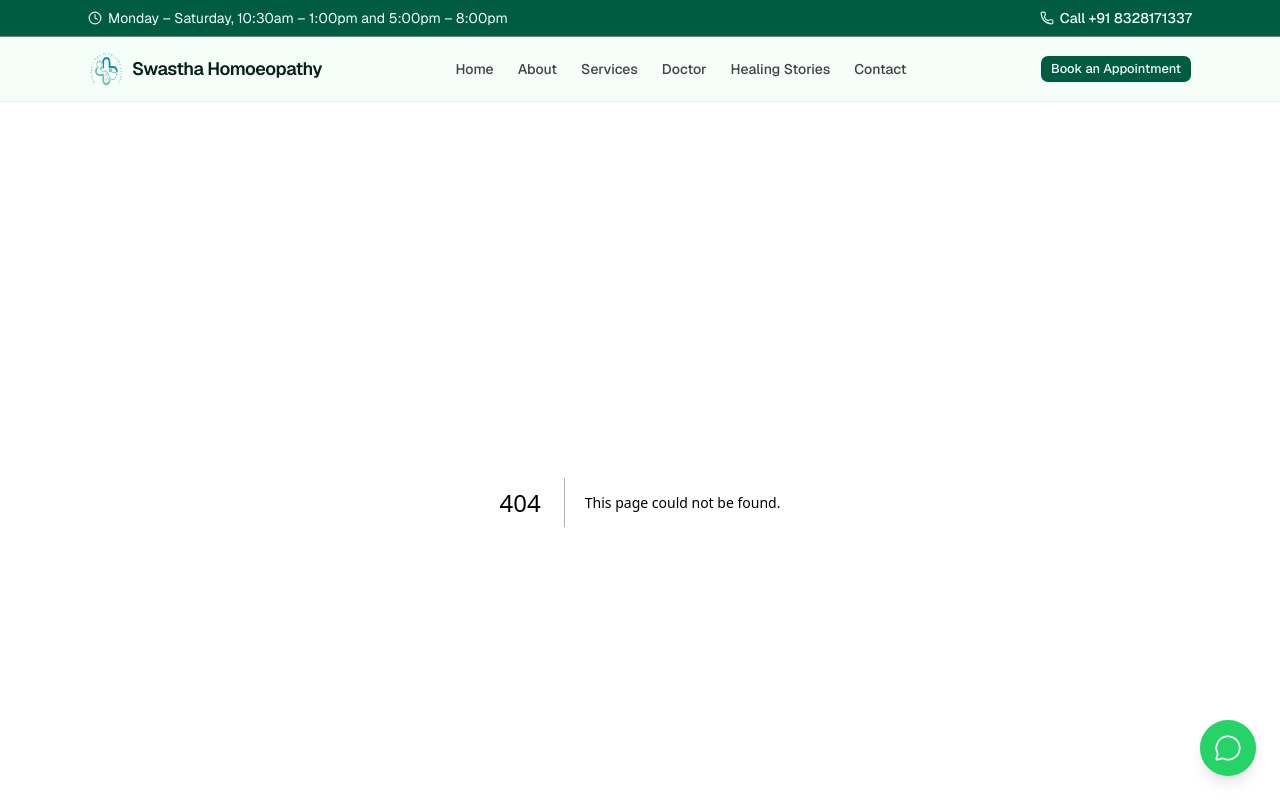
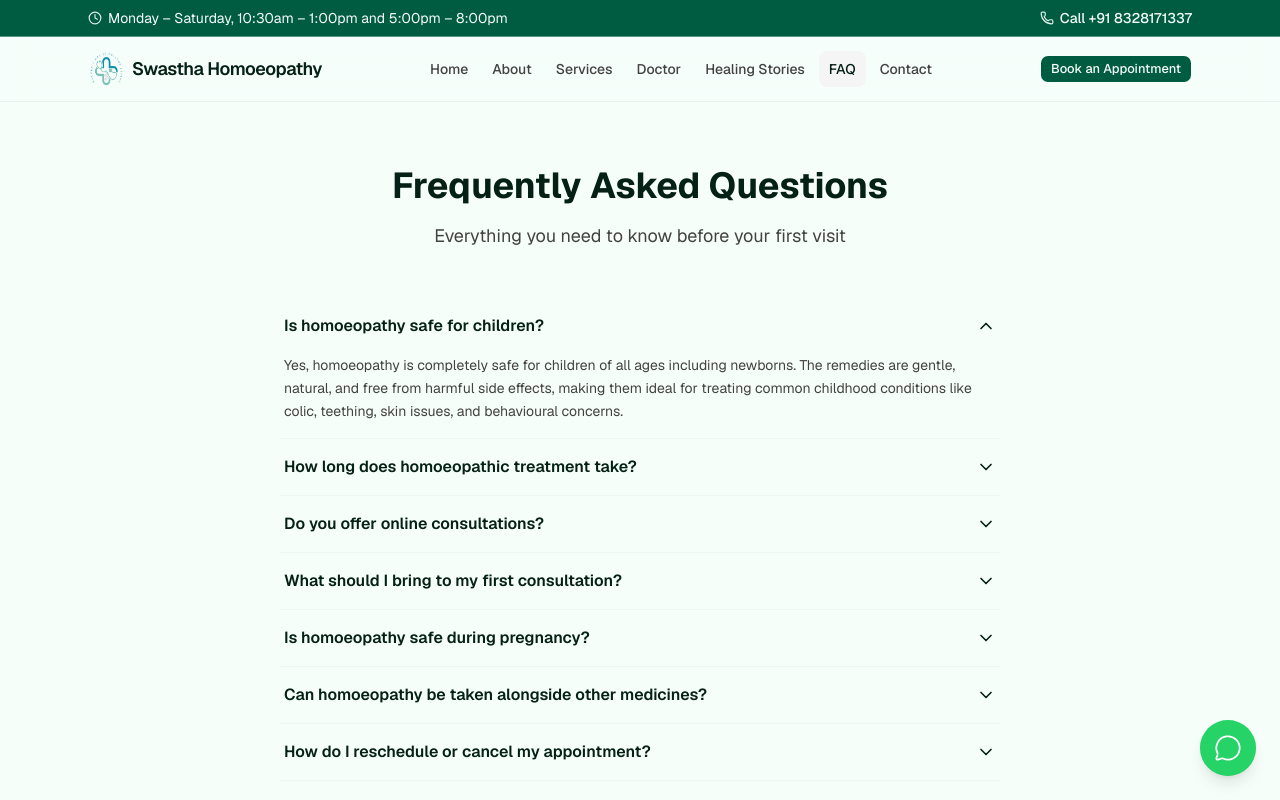
Before and after one commit to tarak162/swastha-homoeo, a Next.js app: page /faq in a window 1280 px wide. Before the commit this address had no page. Shown: the top 800 px of the page. Built offline with nearby package versions, Linux system fonts and the light colour scheme.

Commit message:
added FAQ page

```diff
--- /dev/null
+++ b/src/app/faq/page.tsx
@@ -0,0 +1,104 @@
+import Link from "next/link";
+
+import { Button } from "@/components/ui/button";
+import {
+    Accordion,
+    AccordionContent,
+    AccordionItem,
+    AccordionTrigger,
+} from "@/components/ui/accordion";
+
+export const metadata = {
+    title: "FAQ",
+    description: "Frequently asked questions about Swastha Homoeopathy.",
+};
+
+const faqs = [
+    {
+        id: "q1",
+        question: "Is homoeopathy safe for children?",
+        answer:
+            "Yes, homoeopathy is completely safe for children of all ages including newborns. The remedies are gentle, natural, and free from harmful side effects, making them ideal for treating common childhood conditions like colic, teething, skin issues, and behavioural concerns.",
+    },
+    {
+        id: "q2",
+        question: "How long does homoeopathic treatment take?",
+        answer:
+            "Treatment duration varies depending on the condition, its severity, and how long you have had it. Acute conditions like colds or infections often improve within days. Chronic conditions like skin disorders or digestive issues may take weeks to months for lasting results.",
+    },
+    {
+        id: "q3",
+        question: "Do you offer online consultations?",
+        answer:
+            "Yes, all consultations at Swastha Homoeopathy are conducted online via Google Meet. Simply book your preferred slot and you will receive a meeting link by email.",
+    },
+    {
+        id: "q4",
+        question: "What should I bring to my first consultation?",
+        answer:
+            "For your first consultation, it helps to have any previous medical reports, test results, or prescriptions handy. Be prepared to discuss your complete health history, lifestyle, and current symptoms in detail.",
+    },
+    {
+        id: "q5",
+        question: "Is homoeopathy safe during pregnancy?",
+        answer:
+            "Homoeopathic remedies are generally considered safe during pregnancy as they are highly diluted and natural. Dr. Dhanalakshmi has experience treating pregnancy-related conditions like morning sickness, fatigue, and anxiety with gentle homoeopathic care.",
+    },
+    {
+        id: "q6",
+        question: "Can homoeopathy be taken alongside other medicines?",
+        answer:
+            "In most cases yes. Homoeopathic remedies do not typically interfere with conventional medicines. However, it is important to inform Dr. Dhanalakshmi about all medications you are currently taking so she can personalise your treatment safely.",
+    },
+    {
+        id: "q7",
+        question: "How do I reschedule or cancel my appointment?",
+        answer:
+            "You can easily reschedule or cancel your appointment using the link provided in your booking confirmation email. Alternatively, contact us directly on WhatsApp or phone.",
+    },
+];
+
+export default function FAQPage() {
+    return (
+        <div className="mx-auto max-w-3xl px-4 py-16 sm:px-6">
+            {/* Header */}
+            <div className="mb-12 text-center">
+                <h1 className="font-heading text-3xl font-bold text-foreground sm:text-4xl">
+                    Frequently Asked Questions
+                </h1>
+                <p className="mt-4 text-lg text-muted-foreground">
+                    Everything you need to know before your first visit
+                </p>
+            </div>
+
+            {/* Accordion */}
+            <Accordion type="single" collapsible defaultValue="q1" className="w-full">
+                {faqs.map((faq) => (
+                    <AccordionItem key={faq.id} value={faq.id} className="border-b border-border/40">
+                        <AccordionTrigger className="text-left font-heading font-semibold text-foreground hover:text-primary">
+                            {faq.question}
+                        </AccordionTrigger>
+                        <AccordionContent className="text-muted-foreground leading-relaxed">
+                            {faq.answer}
+                        </AccordionContent>
+                    </AccordionItem>
+                ))}
+            </Accordion>
+
+            {/* CTA Section */}
+            <div className="mt-16 rounded-lg border border-border/40 bg-muted/30 p-8 text-center">
+                <h2 className="font-heading text-2xl font-semibold text-foreground">
+                    Still have questions? We're here to help.
+                </h2>
+                <div className="mt-6 flex flex-col gap-3 sm:flex-row sm:justify-center">
+                    <Button asChild size="lg">
+                        <Link href="/book">Book a Consultation</Link>
+                    </Button>
+                    <Button asChild size="lg" variant="outline">
+                        <Link href="/#contact">Contact Us</Link>
+                    </Button>
+                </div>
+            </div>
+        </div>
+    );
+}
--- a/src/components/site-footer.tsx
+++ b/src/components/site-footer.tsx
@@ -7,6 +7,7 @@ const footerLinks = [
   { label: "About", href: "/#about" },
   { label: "Services", href: "/#services" },
   { label: "Healing Stories", href: "/healing-stories" },
+  { label: "FAQ", href: "/faq" },
   { label: "Book", href: "/book" },
 ];
 
--- /dev/null
+++ b/src/components/ui/accordion.tsx
@@ -0,0 +1,58 @@
+import * as React from "react"
+import * as AccordionPrimitive from "@radix-ui/react-accordion"
+import { ChevronDown } from "lucide-react"
+
+import { cn } from "@/lib/utils"
+
+const Accordion = AccordionPrimitive.Root
+
+const AccordionItem = React.forwardRef<
+    React.ElementRef<typeof AccordionPrimitive.Item>,
+    React.ComponentPropsWithoutRef<typeof AccordionPrimitive.Item>
+>(({ className, ...props }, ref) => (
+    <AccordionPrimitive.Item
+        ref={ref}
+        className={cn("border-b", className)}
+        {...props}
+    />
+))
+AccordionItem.displayName = "AccordionItem"
+
+const AccordionTrigger = React.forwardRef<
+    React.ElementRef<typeof AccordionPrimitive.Trigger>,
+    React.ComponentPropsWithoutRef<typeof AccordionPrimitive.Trigger>
+>(({ className, children, ...props }, ref) => (
+    <AccordionPrimitive.Header className="flex">
+        <AccordionPrimitive.Trigger
+            ref={ref}
+            className={cn(
+                "flex flex-1 items-center justify-between gap-4 py-4 px-1 text-base font-medium transition-all hover:text-primary [&[data-state=open]>svg]:rotate-180",
+                className
+            )}
+            {...props}
+        >
+            {children}
+            <ChevronDown className="size-5 shrink-0 transition-transform duration-200" />
+        </AccordionPrimitive.Trigger>
+    </AccordionPrimitive.Header>
+))
+AccordionTrigger.displayName = AccordionPrimitive.Trigger.displayName
+
+const AccordionContent = React.forwardRef<
+    React.ElementRef<typeof AccordionPrimitive.Content>,
+    React.ComponentPropsWithoutRef<typeof AccordionPrimitive.Content>
+>(({ className, children, ...props }, ref) => (
+    <AccordionPrimitive.Content
+        ref={ref}
+        className={cn(
+            "overflow-hidden text-sm transition-all data-[state=closed]:animate-collapse data-[state=open]:animate-expand",
+            className
+        )}
+        {...props}
+    >
+        <div className={cn("pb-4 px-1 pt-0")}>{children}</div>
+    </AccordionPrimitive.Content>
+))
+AccordionContent.displayName = AccordionPrimitive.Content.displayName
+
+export { Accordion, AccordionItem, AccordionTrigger, AccordionContent }
--- a/src/lib/site.ts
+++ b/src/lib/site.ts
@@ -20,6 +20,7 @@ export const mainNav: NavItem[] = [
   { label: "Services", href: "/#services" },
   { label: "Doctor", href: "/#doctor" },
   { label: "Healing Stories", href: "/healing-stories" },
+  { label: "FAQ", href: "/faq" },
   { label: "Contact", href: "/#contact" },
 ];
 
```
Also changed, not shown: src/components/HowItWorks.tsx (indentation only).
